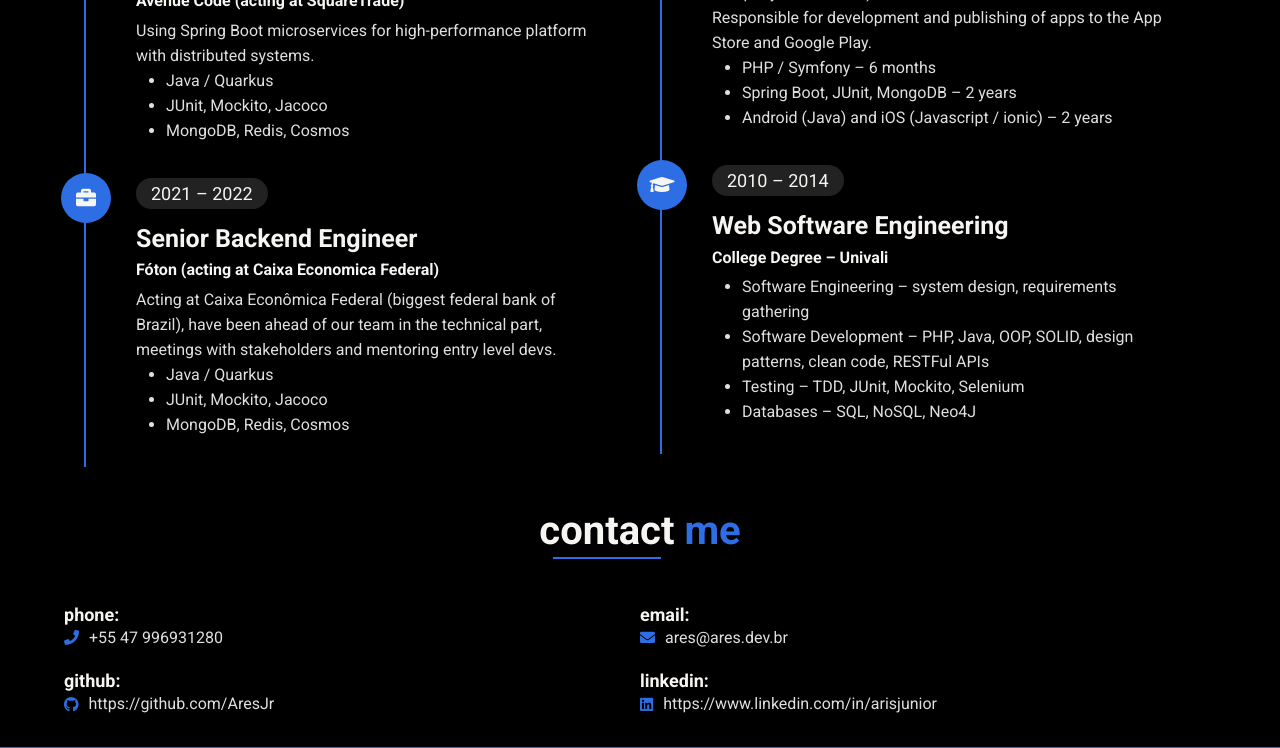
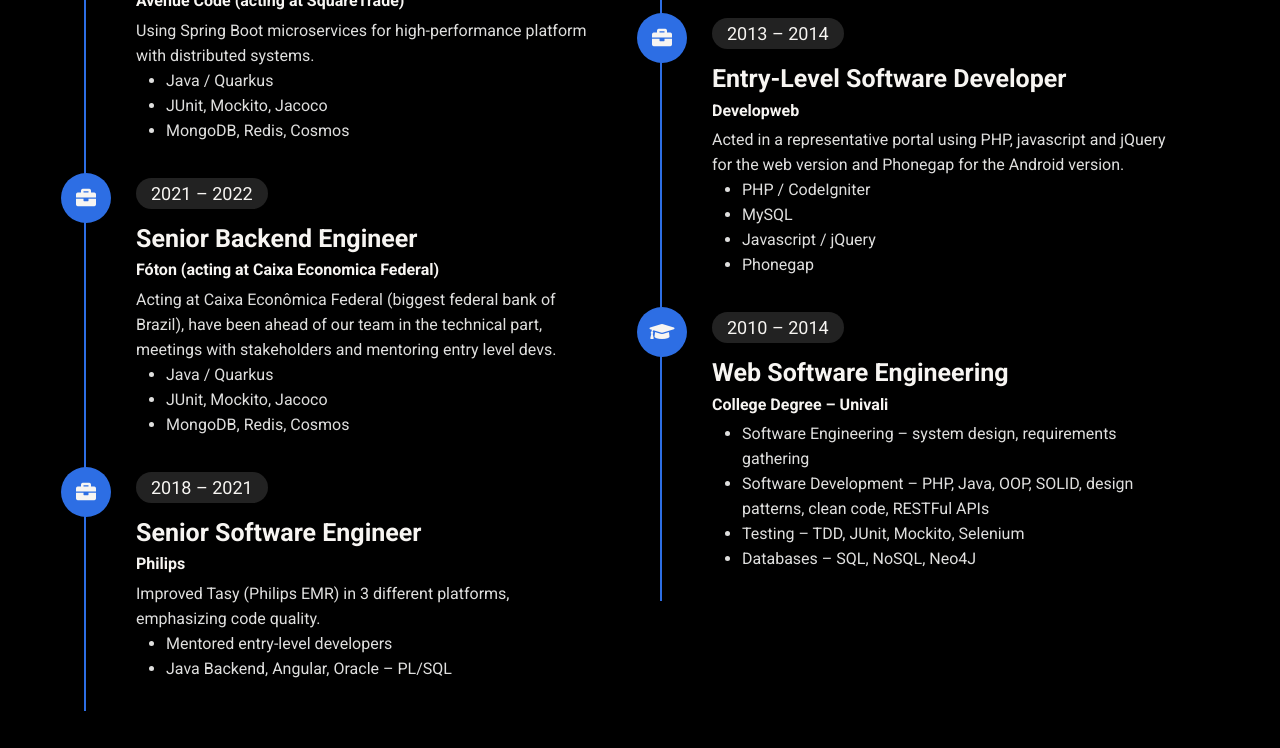
Before and after one commit to Aresjr/aresjr.github.io, a plain HTML site: page index.html in a window 1280 px wide. Shown: the part 1965-2713 px from the top of the page. Drawn offline with nearby package versions, Linux system fonts and the light colour scheme.

Commit message:
Added experience item, company logo and decreased company carousel time

```diff
--- a/assets/js/script.js
+++ b/assets/js/script.js
@@ -63,7 +63,7 @@
         spaceBetween: 20,
         loop:true,
         autoplay: {
-          delay: 3000,
+          delay: 2000,
           disableOnInteraction: false,
         },
         pagination: {
--- a/index.html
+++ b/index.html
@@ -181,13 +181,16 @@
                     <img src="assets/images/companies/dell.png" alt="Dell Logo" />
                 </div>
                 <div class="swiper-slide company-image">
-                    <img src="assets/images/companies/adp.png" alt="ADP Logo" />
+                    <img src="assets/images/companies/caixa.png" alt="Caixa Logo" />
                 </div>
                 <div class="swiper-slide company-image">
                     <img src="assets/images/companies/philips.png" alt="Philips Logo" />
                 </div>
                 <div class="swiper-slide company-image">
                     <img src="assets/images/companies/ambev.png" alt="Ambev Logo" />
+                </div>
+                <div class="swiper-slide company-image">
+                    <img src="assets/images/companies/adp.png" alt="ADP Logo" />
                 </div>
             </div>
         </div>
@@ -245,10 +248,6 @@
                     </div>
                 </div>
 
-            </div>
-
-            <div class="education">
-
                 <div class="experience-item">
                     <i class="fas fa-briefcase"></i>
                     <div class="content">
@@ -263,6 +262,10 @@
                     </div>
                 </div>
 
+            </div>
+
+            <div class="education">
+
                 <div class="experience-item">
                     <i class="fas fa-briefcase"></i>
                     <div class="content">
@@ -275,6 +278,23 @@
                             <li>PHP / Symfony – 6 months</li>
                             <li>Spring Boot, JUnit, MongoDB – 2 years</li>
                             <li>Android (Java) and iOS (Javascript / ionic) – 2 years</li>
+                        </ul>
+                    </div>
+                </div>
+
+                <div class="experience-item">
+                    <i class="fas fa-briefcase"></i>
+                    <div class="content">
+                        <span>2013 – 2014</span>
+                        <h3>Entry-Level Software Developer</h3>
+                        <h4>Developweb</h4>
+                        <p>Acted in a representative portal using PHP, javascript and jQuery for the web version
+                            and Phonegap for the Android version.</p>
+                        <ul>
+                            <li>PHP / CodeIgniter</li>
+                            <li>MySQL</li>
+                            <li>Javascript / jQuery</li>
+                            <li>Phonegap</li>
                         </ul>
                     </div>
                 </div>
```
Also changed, not shown: assets/images/companies/caixa.png (added).
